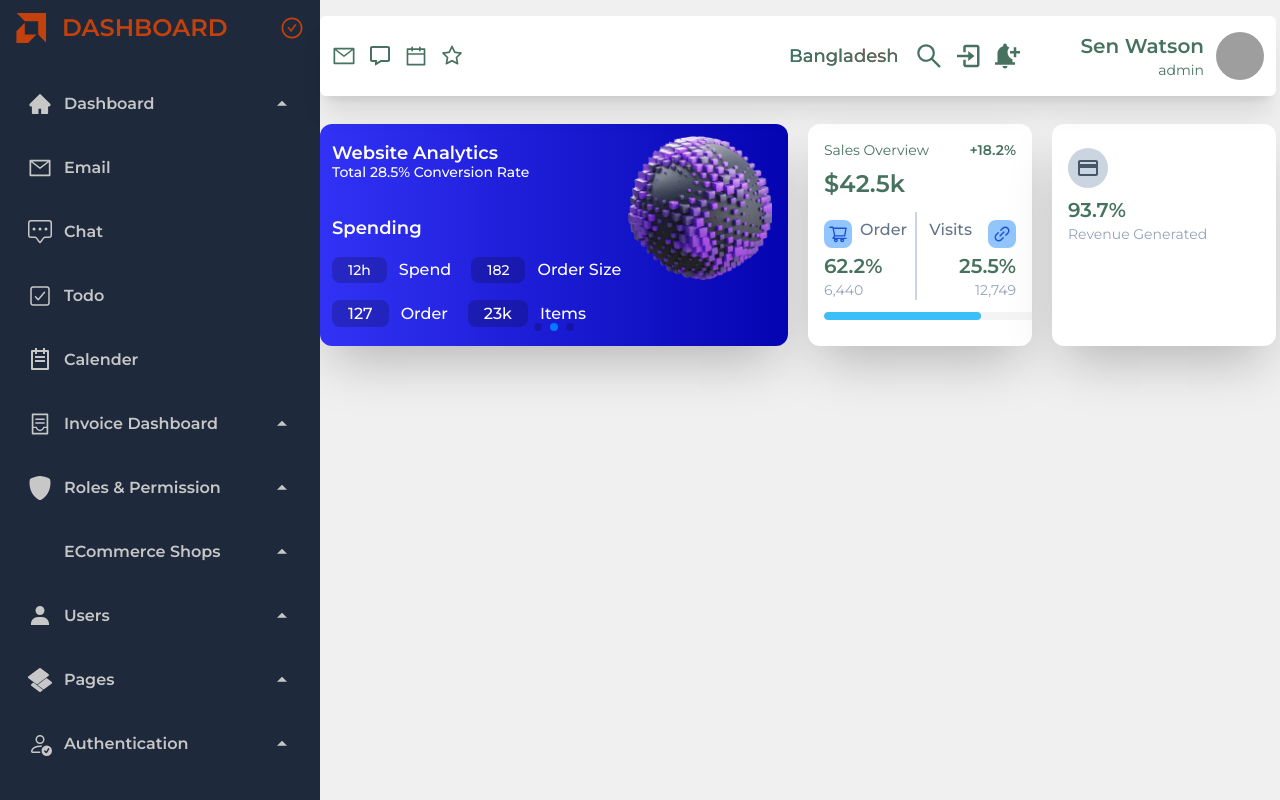
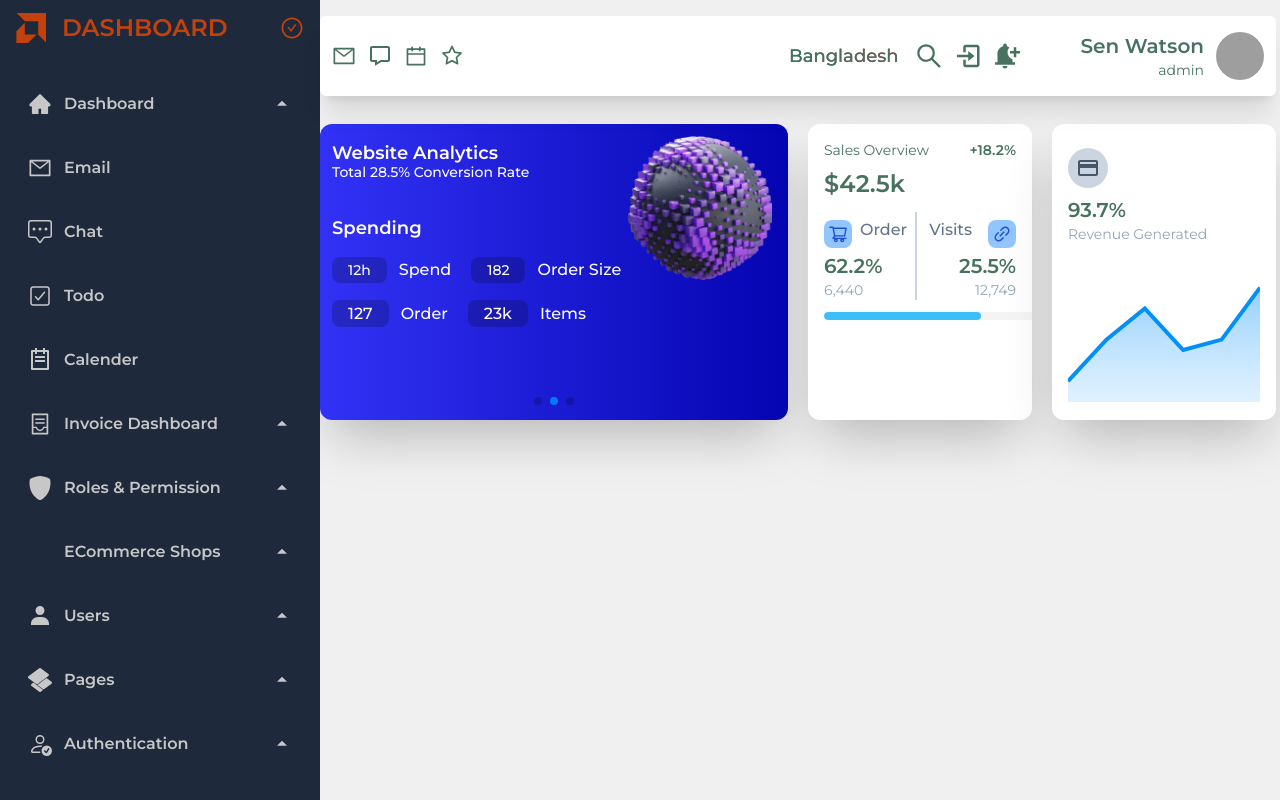
Before and after one commit to saifularafat/admin-dashboard-design, a React (Vite) app: page /dashboard/analytics in a window 1280 px wide. Built offline with nearby package versions, Linux system fonts and the light colour scheme; grey boxes are pictures that could not be loaded; some icons are missing; a web font is replaced by a local one.

Commit message:
Revenue Generated is completet

```diff
--- a/src/AllChartData.js
+++ b/src/AllChartData.js
@@ -469,48 +469,46 @@ const globalAngleChart = {
   },
 }
 
-// const revenueGeneratedAreaChart = {
-//   series: [{
-//     name: "STOCK ABC",
-//     data: series.monthDataSeries1.prices
-//   }],
-//   options: {
-//     chart: {
-//       type: 'area',
-//       height: 350,
-//       zoom: {
-//         enabled: false
-//       }
-//     },
-//     dataLabels: {
-//       enabled: false
-//     },
-//     stroke: {
-//       curve: 'straight'
-//     },
+const revenueGeneratedAreaChart = {
+  seriesSpark3: [{
+    data: [2,6, 9, 5,  6, 11]
+  }],
+  optionsSpark3: {
+    chart: {
+      type: 'area',
+      height: 160,
+      sparkline: {
+        enabled: true
+      },
+    },
+    stroke: {
+      curve: 'straight'
+    },
+    fill: {
+      opacity: 0.3
+    },
+    xaxis: {
+      crosshairs: {
+        width: 1
+      },
+    },
+    yaxis: {
+      min: 0
+    },
+    title: {
+      style: {
+        fontSize: '24px',
+      }
+    },
+    subtitle: {
+      style: {
+        fontSize: '14px',
+      }
+    }
+  },
+};
 
-//     title: {
-//       text: 'Fundamental Analysis of Stocks',
-//       align: 'left'
-//     },
-//     subtitle: {
-//       text: 'Price Movements',
-//       align: 'left'
-//     },
-//     labels: series.monthDataSeries1.dates,
-//     xaxis: {
-//       type: 'datetime',
-//     },
-//     yaxis: {
-//       opposite: true
-//     },
-//     legend: {
-//       horizontalAlign: 'left'
-//     }
-//   },
-
-// };
-
-export { orderBarChart, profitLineChart, earningPieChart, revenueDoubleBarChart, budgetDashesLineChart, browserRadialBarChart, globalAngleChart,
-  // revenueGeneratedAreaChart
+export {
+  orderBarChart, profitLineChart, earningPieChart, revenueDoubleBarChart, budgetDashesLineChart, browserRadialBarChart, globalAngleChart,
+  revenueGeneratedAreaChart
 }
--- a/src/pages/Dashboard/Analytics/FirstSection.jsx
+++ b/src/pages/Dashboard/Analytics/FirstSection.jsx
@@ -1,14 +1,14 @@
 import { AiOutlineLink, AiOutlineShoppingCart } from "react-icons/ai";
-import Theme from "../../Shared/Theme";
+import Theme from "../../Shared/useTheme";
 import SwiperAnaly from "./SwiperAnaly";
 import { MdPayment } from "react-icons/md";
-// import ReactApexChart from "react-apexcharts";
-// import { useState } from "react";
-// import { revenueGeneratedAreaChart } from "../../../AllChartData";
+import ReactApexChart from "react-apexcharts";
+import { useState } from "react";
+import { revenueGeneratedAreaChart } from "../../../AllChartData";
 
 const FirstSection = () => {
     const { isDarkMode } = Theme();
-    // const [area] = useState(revenueGeneratedAreaChart)
+    const [area] = useState(revenueGeneratedAreaChart)
     return (
         <div className="grid grid-cols-1 md:grid-cols-4 gap-5 py-7">
             <div className={`col-span-2 w-full text-accent shadow-2xl overflow-hidden rounded-xl`}>
@@ -50,9 +50,9 @@ const FirstSection = () => {
                 </div>
                 <h4 className="text-xl font-semibold pt-2">93.7%</h4>
                 <p className="text-sm text-slate-400">Revenue Generated</p>
-                {/* <div>
-                    <ReactApexChart options={area.options} series={area.series} type="area" height={350} />
-                </div> */}
+                <div>
+                    <ReactApexChart options={area.optionsSpark3} series={area.seriesSpark3} type="area" height={160} />
+                </div>
             </div>
         </div>
     );
--- a/src/pages/Dashboard/ECommerce/ECommerce.jsx
+++ b/src/pages/Dashboard/ECommerce/ECommerce.jsx
@@ -1,4 +1,4 @@
-import Theme from "../../Shared/Theme";
+// import Theme from "../../Shared/useTheme";
 import medal from "../../../assets/medal.png"
 import { Link } from "react-router-dom";
 import { FaChartLine } from "react-icons/fa";
@@ -23,9 +23,11 @@ import explorer from '../../../assets/social/explorer.png'
 import GlobalChart from "./FourthSection/GlobalChart";
 import Transactions from "./FourthSection/Transactions";
 import Footer from "../../Shared/Footer";
+import useTheme from "../../Shared/useTheme";
 
 const ECommerce = () => {
-    const { isDarkMode } = Theme();
+    const { isDarkMode } = useTheme();
+    console.log(isDarkMode);
 
     return (
         <section>
--- a/src/pages/Dashboard/ECommerce/OrderProfitChart.jsx
+++ b/src/pages/Dashboard/ECommerce/OrderProfitChart.jsx
@@ -1,5 +1,5 @@
 import React, { useState } from 'react';
-import Theme from '../../Shared/Theme';
+import Theme from '../../Shared/useTheme';
 import { earningPieChart, orderBarChart, profitLineChart } from '../../../AllChartData';
 import ReactApexChart from 'react-apexcharts';
 
--- a/src/pages/Dashboard/ECommerce/Table/Table.jsx
+++ b/src/pages/Dashboard/ECommerce/Table/Table.jsx
@@ -1,4 +1,4 @@
-import Theme from "../../../Shared/Theme";
+// import Theme from "../../../Shared/useTheme";
 import Category from "./Category";
 import Company from "./Company";
 import { RiComputerLine, RiLuggageCartFill } from 'react-icons/ri';
@@ -13,9 +13,10 @@ import { PiCarProfileLight, PiCarProfileThin } from 'react-icons/pi';
 import Views from "./Views";
 import Revenue from "./Revenue";
 import Salas from "./Salas";
+import useTheme from "../../../Shared/useTheme";
 
 const Table = () => {
-    const { isDarkMode } = Theme();
+    const { isDarkMode } = useTheme();
     return (
         <table className="min-w-[800px] w-full">
             <thead className={`${isDarkMode ? 'bg-slate-900' : 'bg-slate-500 text-gray-300'}`}>
--- a/src/pages/Error/Error.jsx
+++ b/src/pages/Error/Error.jsx
@@ -1,9 +1,10 @@
 import { Link } from "react-router-dom";
-import Theme from "../Shared/Theme";
+// import Theme from "../Shared/Theme";
 import error from "../../assets/animation/error.json"
 import Lottie from "lottie-react";
+import useTheme from "../Shared/useTheme";
 const Error = () => {
-    const { isDarkMode } = Theme();
+    const { isDarkMode } = useTheme();
     return (
         <div className={`${isDarkMode ? 'bg-slate-800' : 'bg-blue-100 text-slate-800'}  h-screen overflow-hidden flex items-center justify-center text-accent pt-9`}>
             <div>
--- a/src/pages/Shared/Header.jsx
+++ b/src/pages/Shared/Header.jsx
@@ -4,11 +4,12 @@ import { BiLogIn, BiMessage, BiSun } from "react-icons/bi";
 import { FaMoon } from "react-icons/fa6";
 import { MdNotificationAdd } from "react-icons/md";
 import { Link } from "react-router-dom";
-import Theme from "./Theme";
+// import Theme from "./Theme";
 import { useState } from "react";
+import useTheme from "./useTheme";
 
 const Header = () => {
-    const { isDarkMode, toggleIsDarkAndSunMode } = Theme();
+    const { isDarkMode, toggleIsDarkAndSunMode } = useTheme();
 
     const [isOpenBer, seIsOpenBer] = useState(false);
 
--- a/src/pages/Shared/Theme.js
+++ b/src/pages/Shared/useTheme.js
@@ -1,10 +1,12 @@
 import { useEffect, useState } from "react";
 
-const Theme = () => {
+const useTheme = () => {
     const dark = localStorage.getItem('customDarkTheme')
     const [isDarkMode, setIsDarkMode] = useState(dark == 'true' ? true : false);
+    console.log(dark, 'IsDArk ', isDarkMode);
 
     useEffect(() => {
+        // const dark = localStorage.getItem('customDarkTheme')
         if (isDarkMode == true) {
             localStorage.removeItem('customDarkTheme')
             localStorage.setItem('customDarkTheme', 'true')
@@ -25,4 +27,4 @@ const Theme = () => {
 
     return { isDarkMode, setIsDarkMode, toggleIsDarkAndSunMode };
 };
-export default Theme
+export default useTheme
```
Also changed, not shown: src/ThemeContext/TemeContext.jsx (added).
